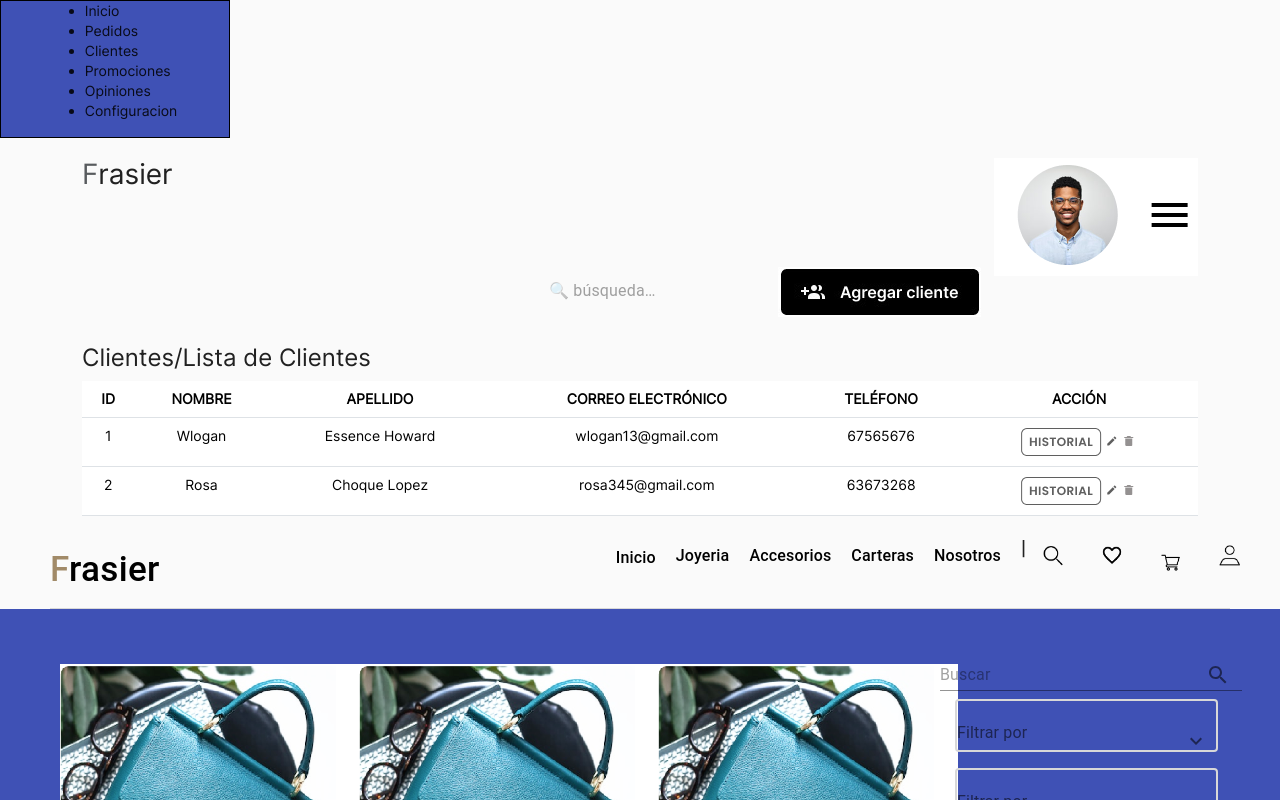
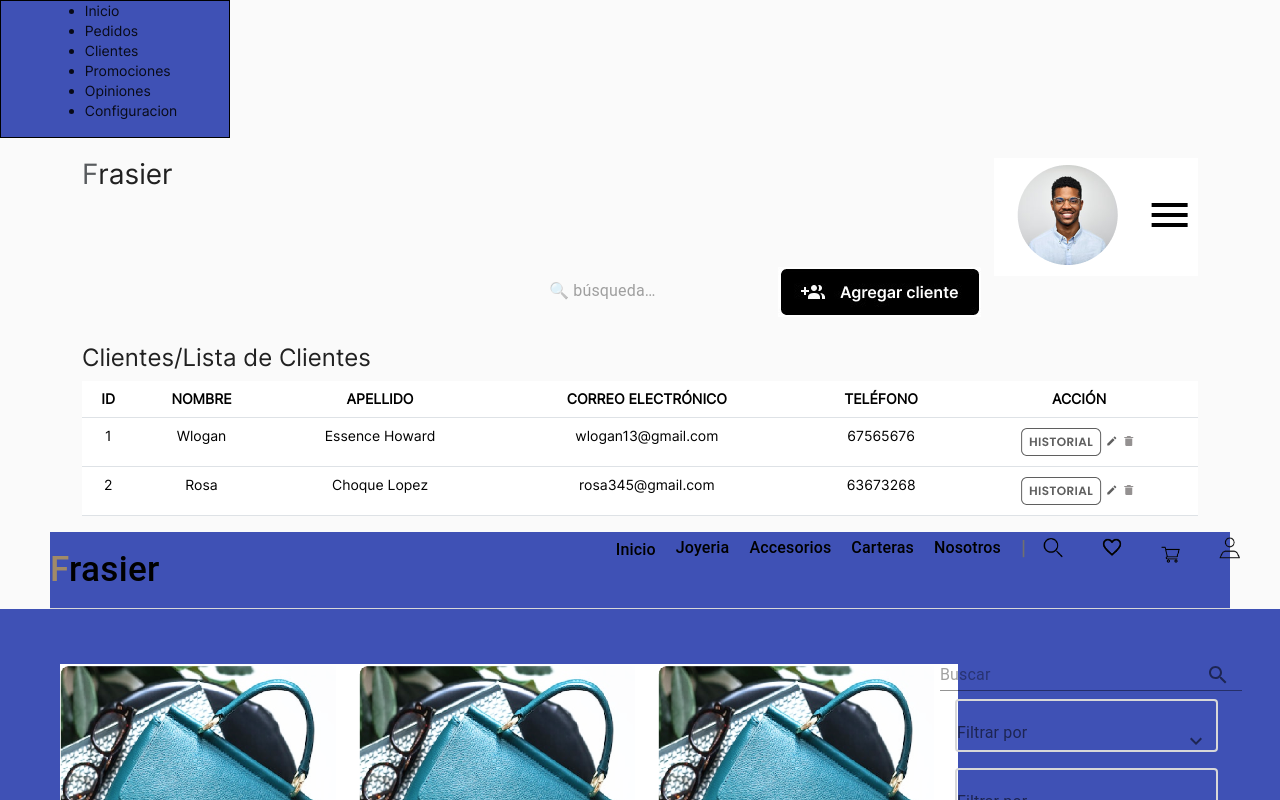
Before and after one commit to juan865010/ecommerce-frontend-magneta, a React (Create React App) app: page / in a window 1280 px wide. Shown: the top 800 px of the page. Built offline with nearby package versions, Linux system fonts and the light colour scheme.

Commit message:
corrected observations

```diff
--- a/src/ui/components/client/components/navBar/Navbar.jsx
+++ b/src/ui/components/client/components/navBar/Navbar.jsx
@@ -31,7 +31,7 @@ const classes = useStyles();
                     <a href="/" className={classes.link}>Accesorios</a>
                     <a href="/" className={classes.link}>Carteras</a>
                     <a href="/" className={classes.link}>Nosotros</a>
-                    <p>|</p>
+                    <span  style={{ color: "#707070" }}>|</span>
                     <img src={lupa} className={classes.image} alt="lupa" / >
                     <img src={corazon} className={classes.image} alt="corazon" />
                     <Link  to={"/cart"} ><img src={carrito} alt="carrito" className={classes.imagelink}/></Link>
--- a/src/ui/components/client/components/navBar/Navbar.styles.js
+++ b/src/ui/components/client/components/navBar/Navbar.styles.js
@@ -1,4 +1,4 @@
-import { makeStyles } from "@material-ui/core";
+import { makeStyles } from '@material-ui/core';
 import mq from "../../../../../config/mq";
 const useStyles = makeStyles((theme) => ({
   wrapper: {
@@ -7,6 +7,7 @@ const useStyles = makeStyles((theme) => ({
     justifyContent: 'center',
     alignItems: 'center',
     borderBottom: '1px solid #D8D8D8',
+    backgroundColor: theme.palette.primary.main,
     margin: "0 50px 0 50px",
 
 
@@ -40,6 +41,9 @@ const useStyles = makeStyles((theme) => ({
     justifyContent: 'center',
     alignItems: 'center',
 
+  },
+  barra:{
+    color: '#red',
   }
 }));
 export default useStyles;
```
